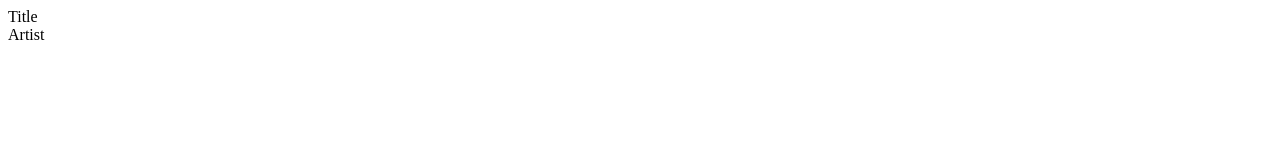
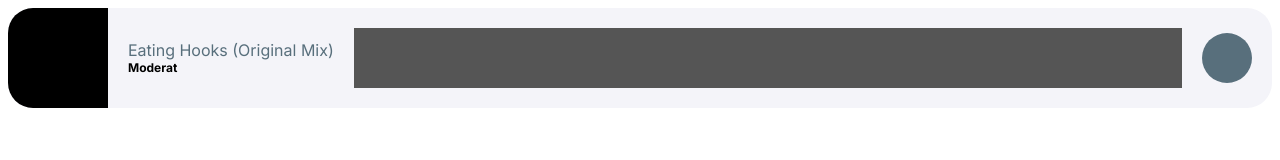
Before and after one commit to mmetrodw/wpgsp, a plain HTML site: page index.html in a window 1280 px wide. Drawn offline with Linux system fonts and the light colour scheme.

Commit message:
modified:   assets/css/wpgsp-style.css

```diff
--- a/assets/css/wpgsp-style.css
+++ b/assets/css/wpgsp-style.css
@@ -1,3 +1,5 @@
+@import url('https://fonts.googleapis.com/css2?family=Inter:wght@100;200;300;400;500;600;700;800;900&display=swap');
+
 .wpgsp-wrapper {
     position: relative;
     display: flex;
@@ -5,4 +7,74 @@
     height: 100px;
     background: #F4F4F9;
     border-radius: 25px;
+    overflow: hidden;
 }
+
+.wpgsp-wrapper,
+.wpgsp-wrapper * {
+    box-sizing: border-box;
+}
+
+.wpgsp-cover-wrapper {
+    position: relative;
+    width: 100px;
+    height: 100px;
+    background: #000;
+    flex: 0 0 100px;
+}
+
+.wpgsp-container {
+    position: relative;
+    width: 100%;
+    height: 100%;
+    padding: 20px;
+    display: flex;
+    flex-wrap: nowrap;
+    column-gap: 20px;
+    align-items: center;
+}
+
+.wpgsp-song-info {
+    position: relative;
+    display: flex;
+    flex-direction: column;
+    flex-wrap: wrap;
+    row-gap: 5px;
+}
+
+.wpgsp-title {
+    font-family: 'Inter', sans-serif;
+    font-size: 16px;
+    font-weight: 400;
+    line-height: 14px;
+    color: #586F7C;
+}
+
+.wpgsp-artist {
+    font-family: 'Inter', sans-serif;
+    font-size: 12px;
+    font-weight: 700;
+    line-height: 12px;
+    color: #000;
+}
+
+.wpgsp-audio-seek {
+    position: relative;
+    min-width: 100px;
+    height: 100%;
+    background: #555;
+    flex: 1 1 auto;
+}
+
+.wpgsp-playback {
+    position: relative;
+    width: 50px;
+    height: 50px;
+    border-radius: 25px;
+    background: #586F7C;
+}
+
+.wpgsp-playback:hover,
+.wpgsp-playback.active {
+    background: #B8DBD9;
+}
--- a/index.html
+++ b/index.html
@@ -7,12 +7,12 @@
     <link rel="stylesheet" href="/assets/css/wpgsp-style.css">
 </head>
 <body>
-    <div class="wpgsp_wrapper">
+    <div class="wpgsp-wrapper">
         <div class="wpgsp-cover-wrapper"></div>
-        <div class="wpgsp-conteiner">
+        <div class="wpgsp-container">
             <div class="wpgsp-song-info">
-                <div class="wpgsp-title">Title</div>
-                <div class="wpgsp-artist">Artist</div>
+                <div class="wpgsp-title">Eating Hooks (Original Mix)</div>
+                <div class="wpgsp-artist">Moderat</div>
             </div>
             <div class="wpgsp-audio-seek"></div>
             <div class="wpgsp-playback"></div>
```
